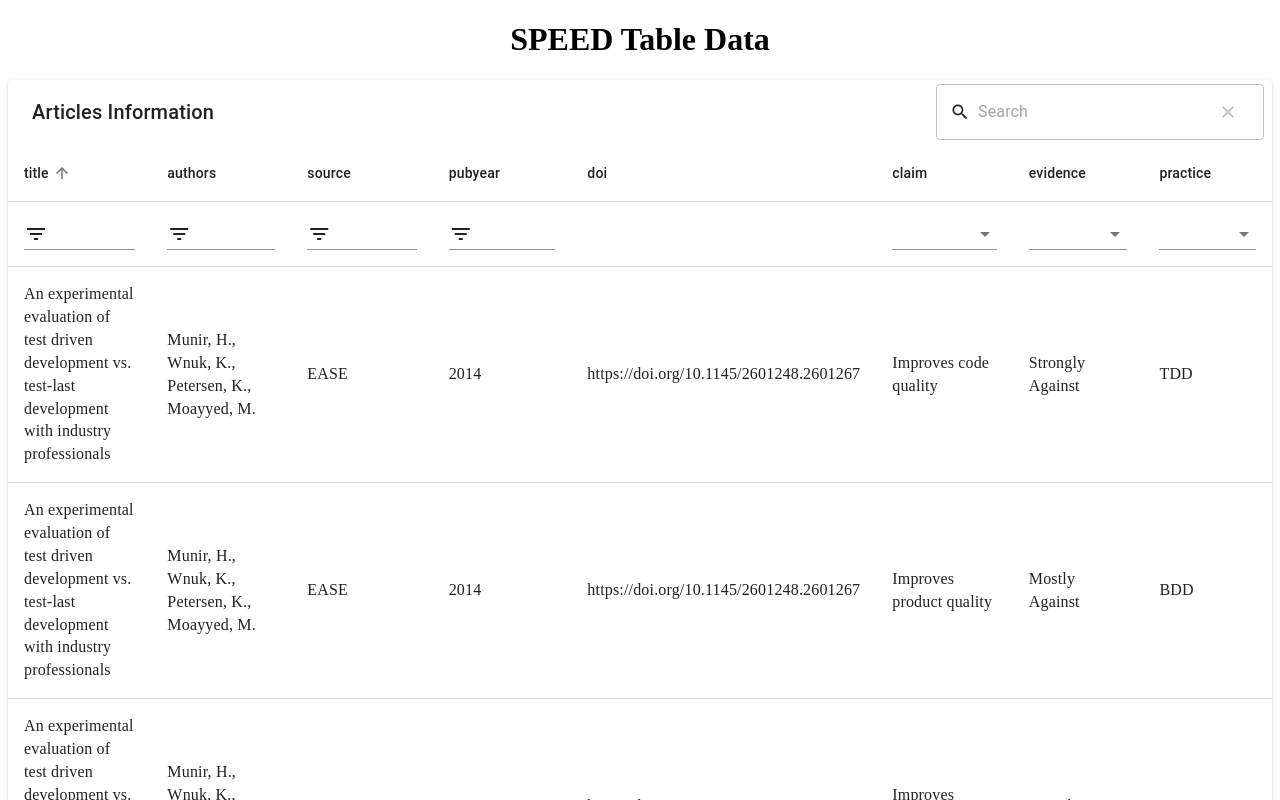
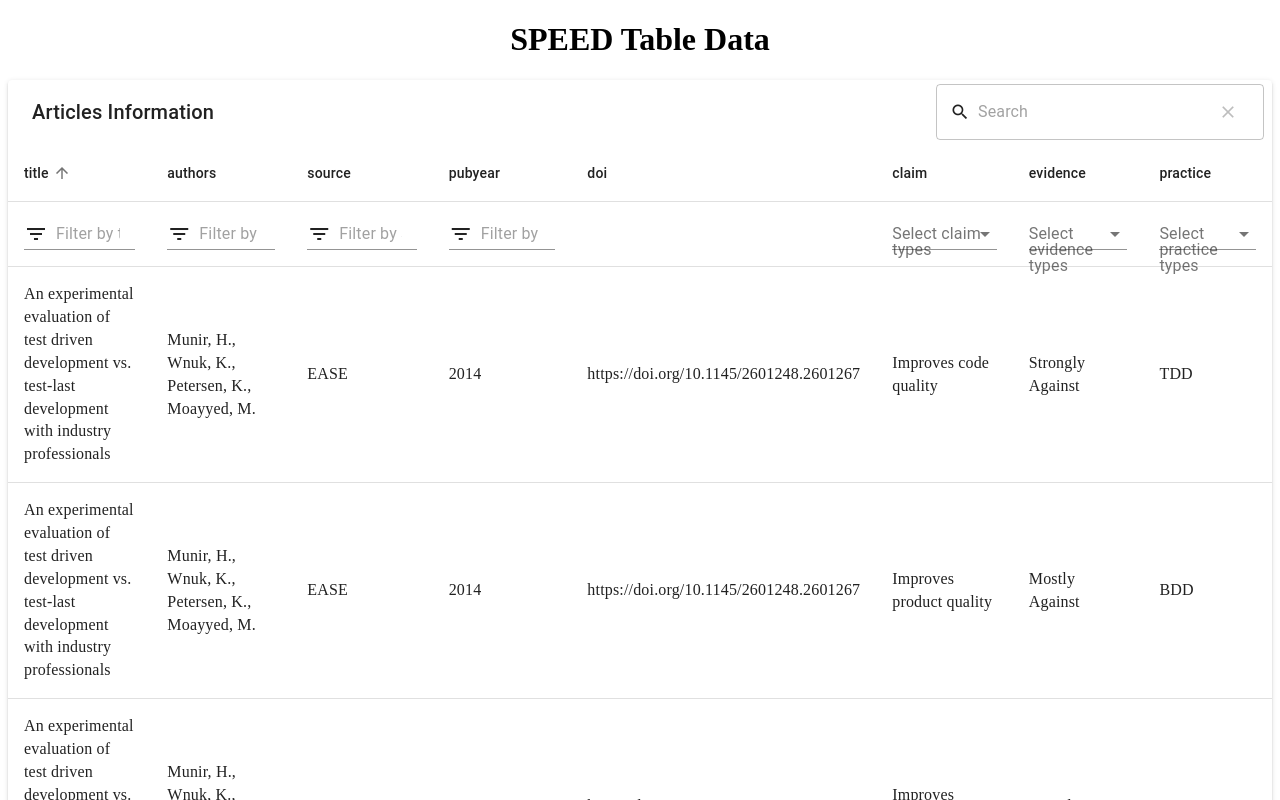
Before and after one commit to jasonchriscodes/Speed, a React (Create React App) app in the folder client/: page / in a window 1280 px wide. Shown: the top 800 px of the page. Built offline with nearby package versions, Linux system fonts and the light colour scheme.

Commit message:
chore: add placeholder

```diff
--- a/client/src/pages/View/ViewPage.jsx
+++ b/client/src/pages/View/ViewPage.jsx
@@ -66,10 +66,10 @@ const ViewPage = () => {
     },
   ]);
   const columns = [
-    { title: "title", field: "title", align: "left", defaultSort: "asc" },
-    { title: "authors", field: "authors", align: "left" },
-    { title: "source", field: "source", align: "left" },
-    { title: "pubyear", field: "pubyear", align: "left" },
+    { title: "title", field: "title", align: "left", defaultSort: "asc", filterPlaceholder: "Filter by title" },
+    { title: "authors", field: "authors", align: "left", filterPlaceholder: "Filter by author" },
+    { title: "source", field: "source", align: "left", filterPlaceholder: "Filter by source" },
+    { title: "pubyear", field: "pubyear", align: "left", filterPlaceholder: "Filter by year" },
     {
       title: "doi",
       field: "doi",
@@ -88,6 +88,7 @@ const ViewPage = () => {
         productQuality: "Improves product quality",
         codeQuality: "Improves code quality",
       },
+      filterPlaceholder: "Select claim types"
     },
     {
       title: "evidence",
@@ -101,6 +102,7 @@ const ViewPage = () => {
         mostlyAgree: "Mostly Agree",
         mixed: "Mixed",
       },
+      filterPlaceholder: "Select evidence types"
     },
     {
       title: "practice",
@@ -108,6 +110,7 @@ const ViewPage = () => {
       align: "left",
       sorting: false,
       lookup: { TDD: "TDD", BDD: "BDD", ATDD: "ATDD" },
+      filterPlaceholder: "Select practice types"
     },
   ];
   return (
```
